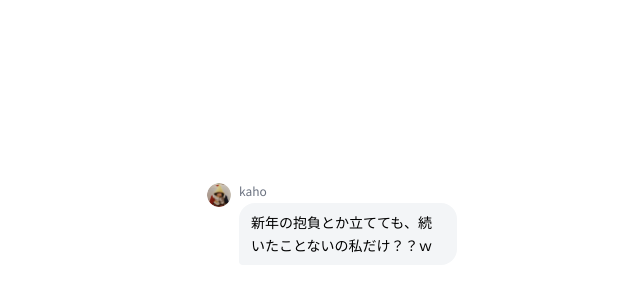
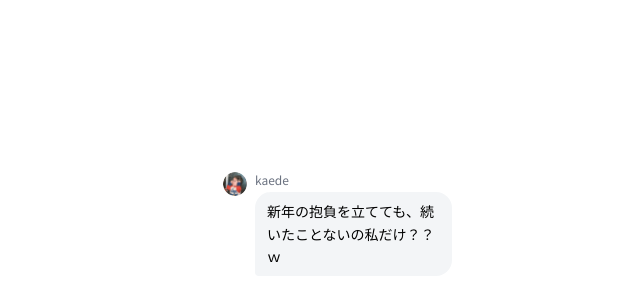
Before and after one commit to ukaedee/NewYearNewMe-EN, a Next.js app: page / in a window 1280 px wide. Shown: the part 170-470 px from the top of the page, without its empty margins (241-881 px from the left). Built offline with nearby package versions, Linux system fonts and the light colour scheme.

Commit message:
kaede join

```diff
--- a/app/page.tsx
+++ b/app/page.tsx
@@ -13,13 +13,13 @@ interface Message {
 }
 
 const messages: Message[] = [
-  { text: "新年の抱負とか立てても、続いたことないの私だけ？？ｗ", isB: false, name: "kaho" },
+  { text: "新年の抱負を立てても、続いたことないの私だけ？？ｗ", isB: false, name: "kaede" },
   { text: "それなｗ2月には忘れてる^^;", isB: true},
-  { text: "でもさ、今年はSNSとかちょっと離れて、自分見つめ直す時間増やす目標を掲げたい！！！", isB: false, name: "remu" },
+  { text: "今年はSNSとかちょっと離れて、自分見つめ直す時間増やす目標を掲げたい！！！", isB: false, name: "kaho" },
   { text: "お〜！めちゃいいじゃん！💖 でもさ、1日スマホ手放すとか現実味なさすぎない？", isB: true},
-  { text: "いや、それなんよ！絶対気になっちゃうし〜😭\n軽く意識するキッカケとか欲しいよね", isB: false, name: "kaho" },
-  { text: "たしかに！\nちょっとやってみるか〜くらいのテンションなら私もできそう！", isB: true },
-  { text: "そういうヒントくれるアプリとかあったら、おもろくない？", isB: false, name: "remu" },
+  { text: "いや、それなんよ！絶対気になっちゃうし〜😭\n軽く意識するキッカケとか欲しいよね", isB: false, name: "remu" },
+  { text: "たしかに！\nちょっとやってみるか〜くらいのテンションなら続けられるかも！", isB: true },
+  { text: "そういうヒントくれるアプリとかあったら、おもろくない？", isB: false, name: "kaede" },
 ];
 
 export default function Home() {
@@ -236,6 +236,7 @@ export default function Home() {
   // チャットUIのレンダリング
   const renderMessages = () => {
     let kahoIconCount = 0;  // かほのメッセージカウンター
+    const icons = ['remu-icon', 'kaede-icon', 'kaho-icon'];  // アイコンの配列
     return (
       <>
         {messages.slice(0, currentMessageIndex).map((message, index) => {
@@ -255,7 +256,7 @@ export default function Home() {
                 {!message.isB && (
                   <div className="w-6 h-6 rounded-full flex-shrink-0 overflow-hidden">
                     <img
-                      src={`/static/icons/${kahoIconCount % 2 === 1 ? 'kaho-icon' : 'remu-icon'}.png`}
+                      src={`/static/icons/${icons[kahoIconCount % 3]}.png`}
                       alt={message.name}
                       className="w-full h-full object-cover"
                     />
@@ -326,7 +327,7 @@ export default function Home() {
       />
       <div className="relative z-10 h-full flex items-center justify-center">
         {showText && (
-          <div className="w-full max-w-md mx-auto px-4 py-8 overflow-y-auto max-h-screen">
+          <div className="w-full max-w-md mx-auto px-4 sm:px-6 md:px-8 py-8 overflow-y-auto max-h-screen">
             <div className="space-y-2">
               {renderMessages()}
             </div>
```
Also changed, not shown: public/static/icons/kaede-icon.png (added).
